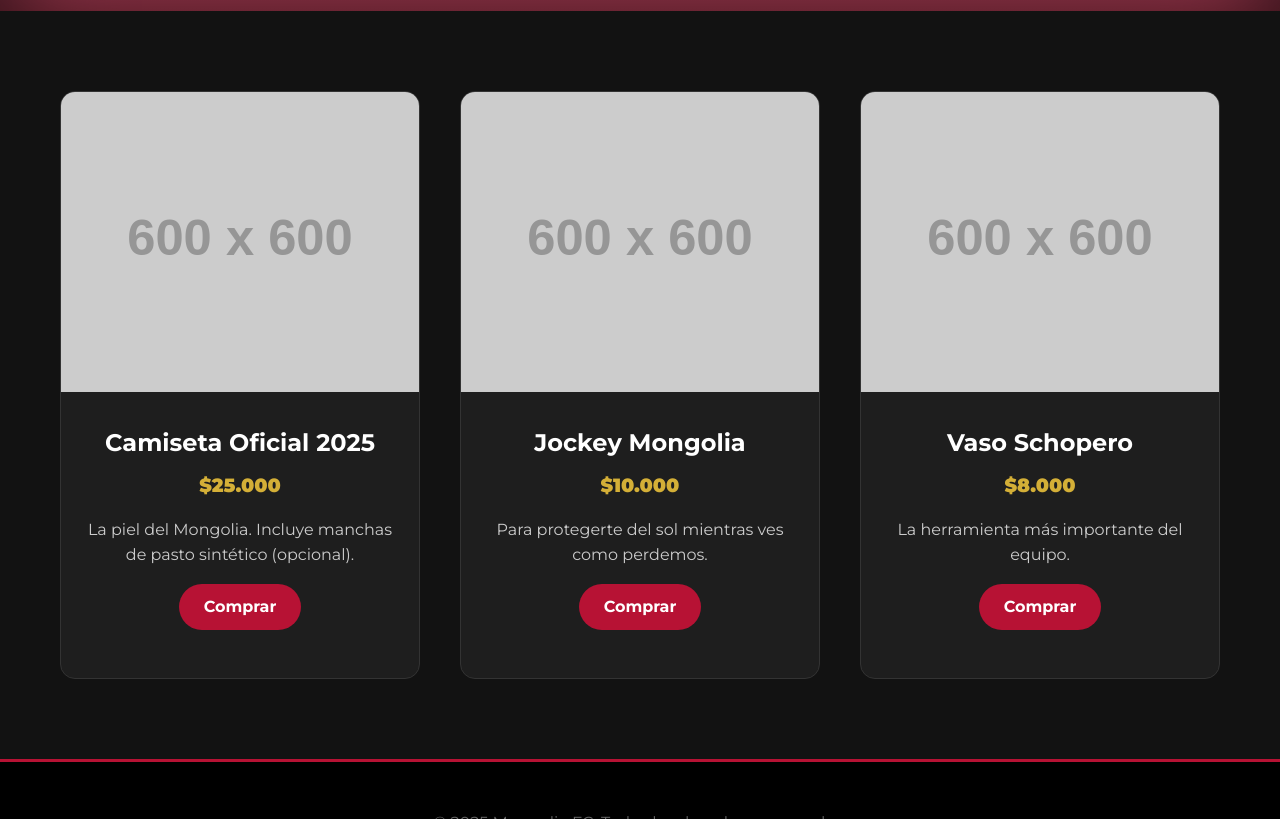
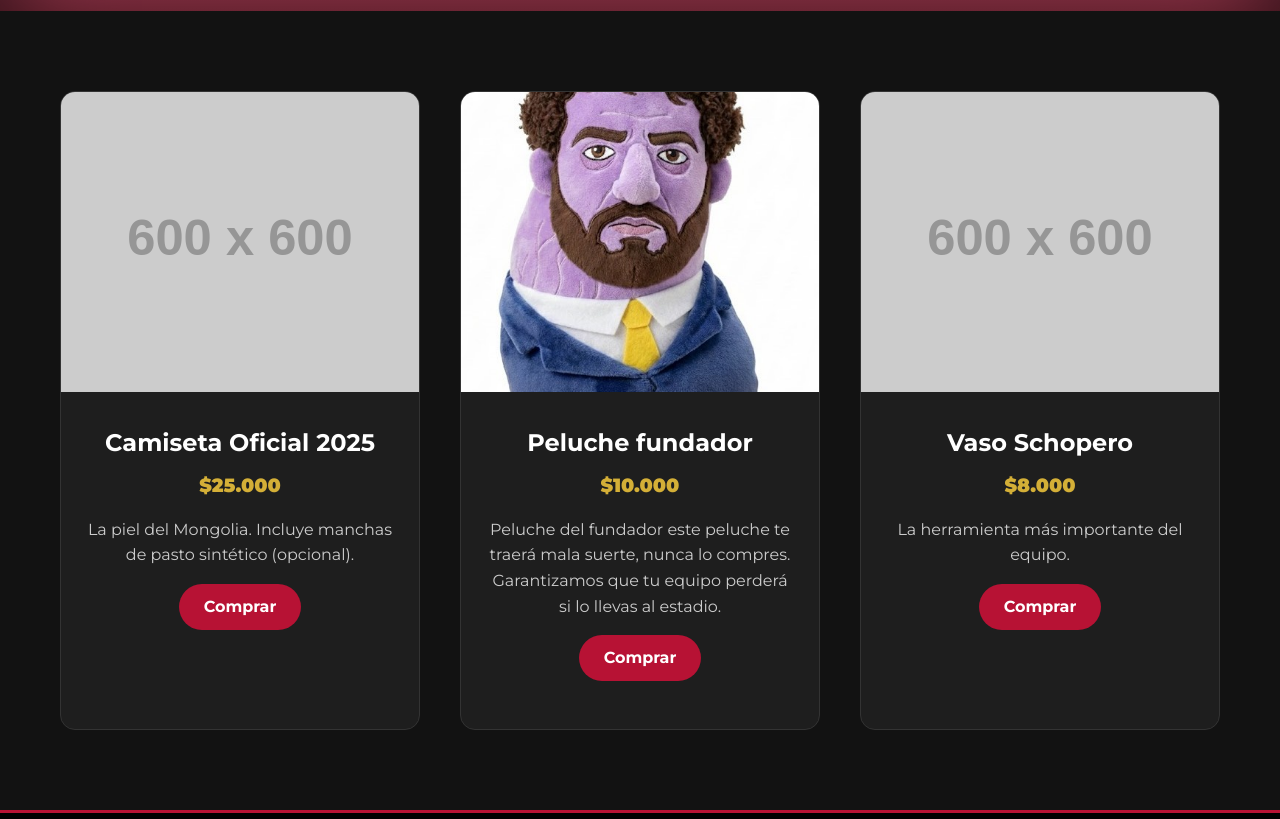
Before and after one commit to Nicolasmaker/mongolia-fc, a website: page src/public/merchandising.html in a window 1280 px wide. Shown: the part 390-1209 px from the top of the page. Drawn offline with Linux system fonts and the light colour scheme; grey boxes are pictures that could not be loaded.

Commit message:
Add Peluche Fundador to merchandising and move image to public folder

```diff
--- a/src/public/merchandising.html
+++ b/src/public/merchandising.html
@@ -104,11 +104,11 @@
 
                 <!-- Producto 2 -->
                 <div class="merch-card">
-                    <img src="https://placehold.co/600x600?text=Jockey" alt="Jockey" class="merch-img">
+                    <img src="img/merchandising/Peluche_gollo_morado.jpg" alt="Peluche fundador" class="merch-img">
                     <div class="merch-info">
-                        <h3 class="merch-title">Jockey Mongolia</h3>
+                        <h3 class="merch-title">Peluche fundador</h3>
                         <span class="merch-price">$10.000</span>
-                        <p style="color: #ccc; margin-bottom: 1rem;">Para protegerte del sol mientras ves como perdemos.</p>
+                        <p style="color: #ccc; margin-bottom: 1rem;">Peluche del fundador este peluche te traerá mala suerte, nunca lo compres. Garantizamos que tu equipo perderá si lo llevas al estadio.</p>
                         <a href="#" class="btn-buy">Comprar</a>
                     </div>
                 </div>
```
Also changed, not shown: src/public/img/merchandising/Peluche_gollo_morado.jpg (added).
